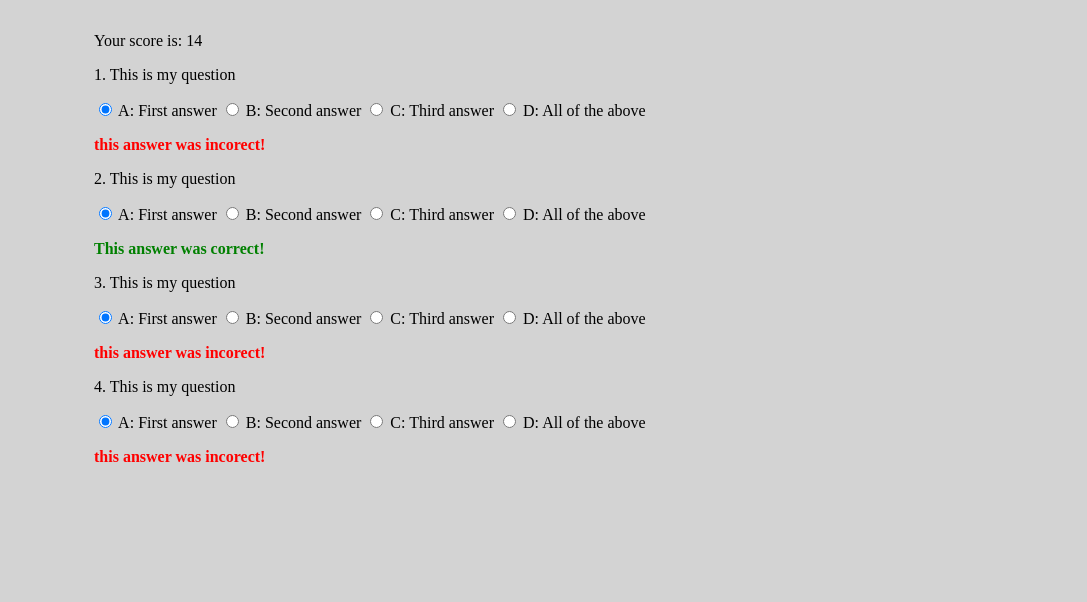
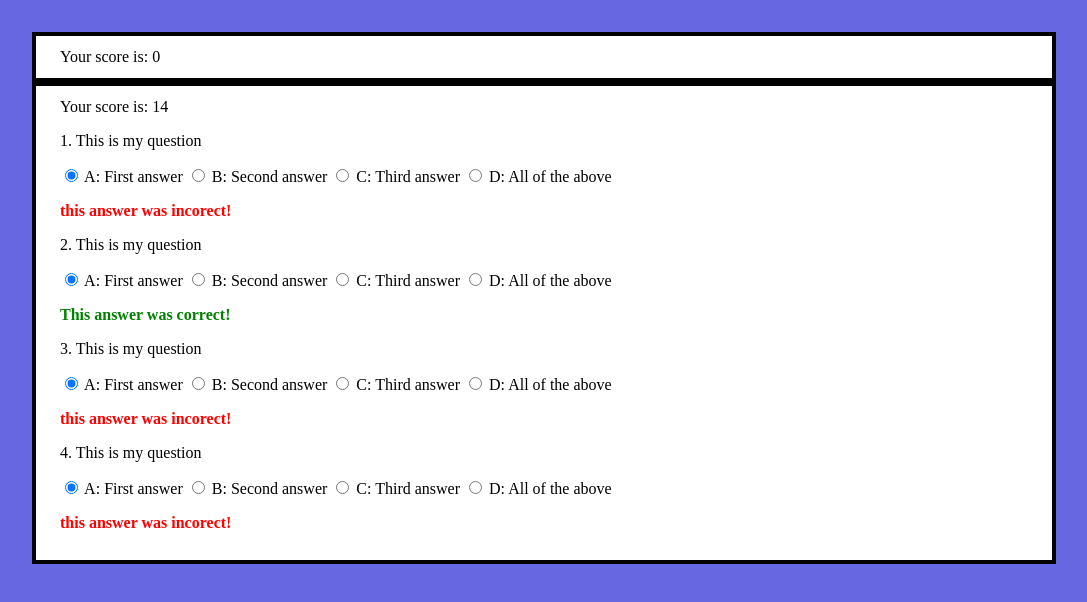
Before and after one commit to ConnorVerhey/PtcEndOfYearProject, a SvelteKit app: page / in a window 1280 px wide. Shown: the top 602 px of the page, without its empty margins (96-1183 px from the left). Built offline with nearby package versions, Linux system fonts and the light colour scheme.

Commit message:
layouts week 29

```diff
--- a/src/app.html
+++ b/src/app.html
@@ -4,6 +4,7 @@
 		<meta charset="utf-8" />
 		<link rel="icon" href="%sveltekit.assets%/favicon.png" />
 		<meta name="viewport" content="width=device-width" />
+		<link rel="stylesheet" href="main.css">
 		%sveltekit.head%
 	</head>
 
--- a/src/routes/+layout.svelte
+++ b/src/routes/+layout.svelte
@@ -1,23 +1,48 @@
+<script>
+	import Score from "../components/score.svelte";
+</script>
 <div class="background">
 
     <div class="layout">
-        <slot/>
+        <div class="layout">
+            <div class="header">
+                <Score score={0} />
+            </div>
+            <div class="content">
+                <slot/>
+            </div>
+        </div>
     </div>
 </div>
 
 <style>
     .background {
         padding: 32px;
-
+        display: grid;
         position: absolute;
         inset: 0;
-
-        background-color: lightgray;
+        background-color: var(--color-purple);
     }
 
     .layout {
         width: 100%;
-        Max-width: 900px;
+        Max-width: 1024px;
         margin: 0 auto;
+
+        display: grid;
+        grid-template-rows: auto 1fr;
+        align-items: center;
+    }
+
+    .header,
+    .content {
+        background-color: white;
+        border: 4px solid black;
+        padding: 12px 24px;
+    }
+
+    .header {
+    display: flex;
+    justify-content: space-between;
     }
 </style>
--- /dev/null
+++ b/static/main.css
@@ -0,0 +1,3 @@
+:root {
+    --color-purple: #6768e1;
+}
```
